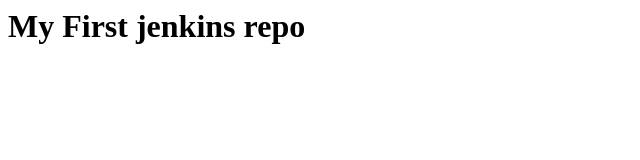
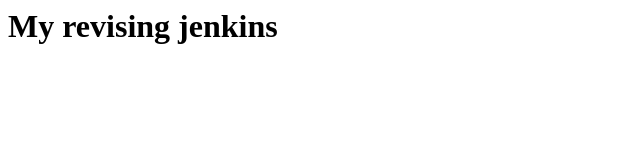
Before and after one commit to SuyogShinde942/first-jenkins-repo, a plain HTML site: page index.html in a window 1280 px wide. Shown: the whole page, without its empty margins (0-640 px from the left). Drawn offline with Linux system fonts and the light colour scheme.

Commit message:
changed the index.html

```diff
--- a/index.html
+++ b/index.html
@@ -1 +1 @@
-<h1>My First jenkins repo </h1>
+<h1>My revising jenkins </h1>
```
